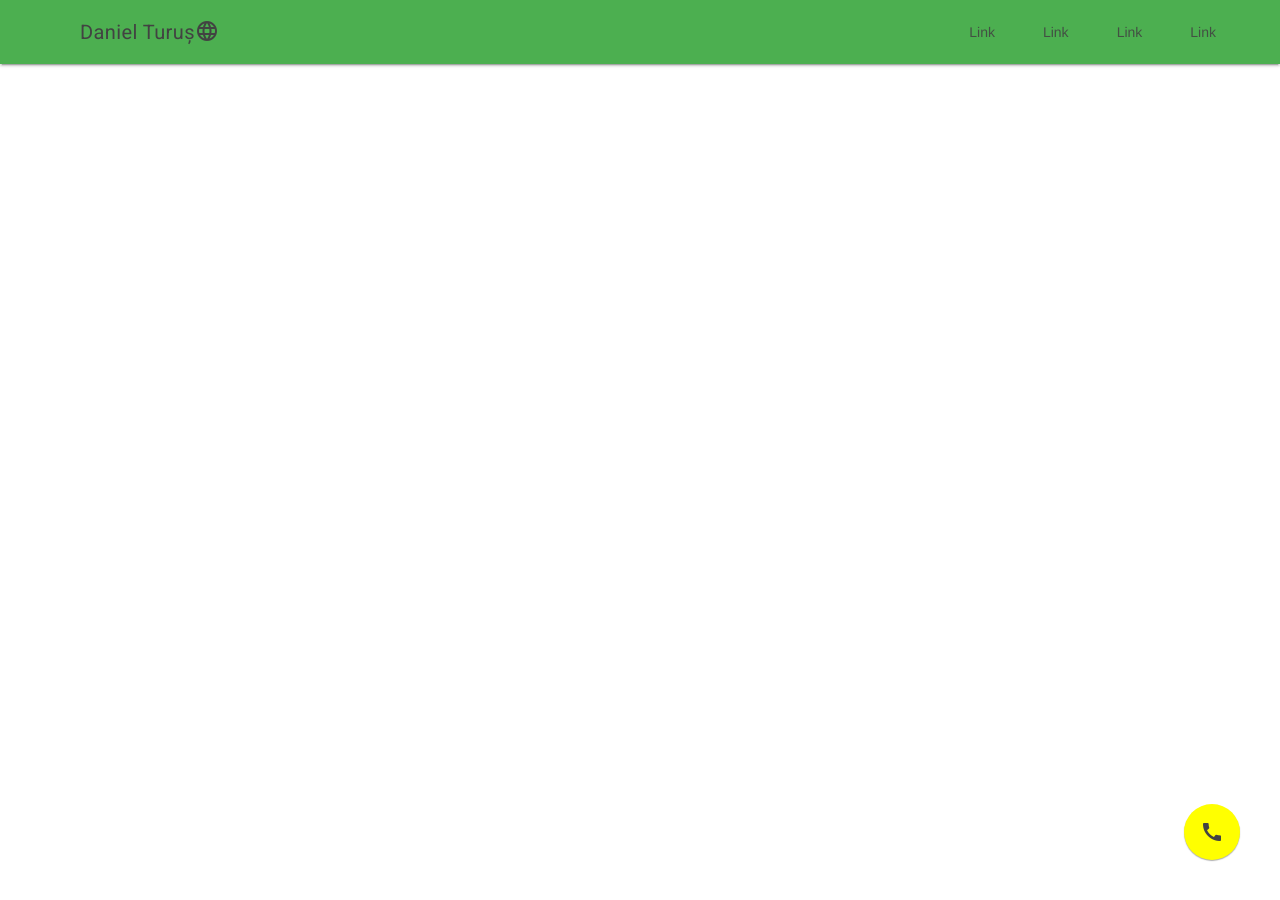
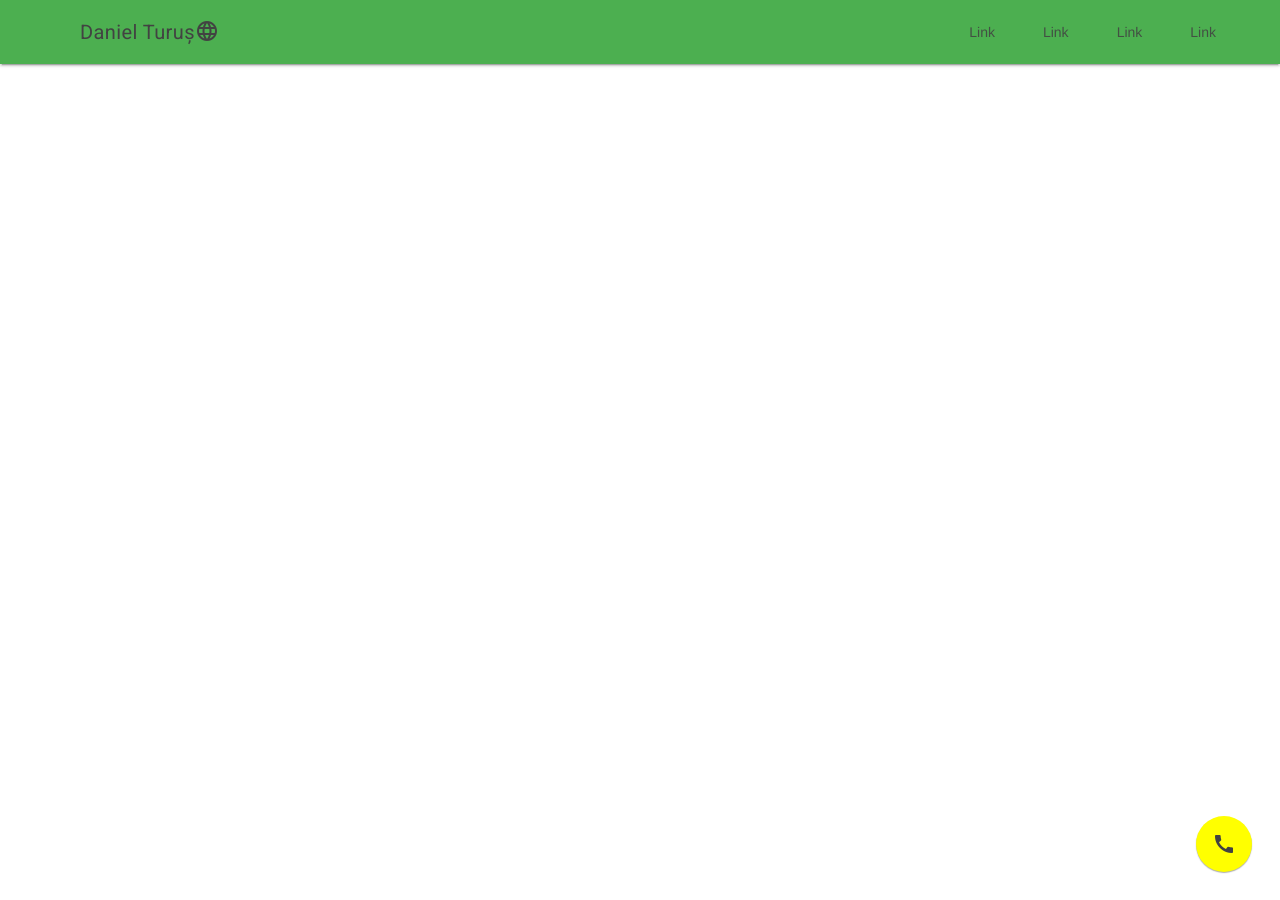
Before and after one commit to danieldeicide/personal-blog-md, a Jekyll site: the page built from index.md, in a window 1280 px wide. Built offline with Jekyll 4.4.1, drawn with Linux system fonts in a browser that asks for light colours.

Commit message:
dsadas
dsa

```diff
--- a/_layouts/default.html
+++ b/_layouts/default.html
@@ -36,8 +36,8 @@
       display: block;
       right: 0;
       bottom: 0;
-      margin-right: 40px;
-      margin-bottom: 40px;
+      margin-right: 2rem;
+      margin-bottom: 2rem;
       z-index: 4;
     }
 
```
